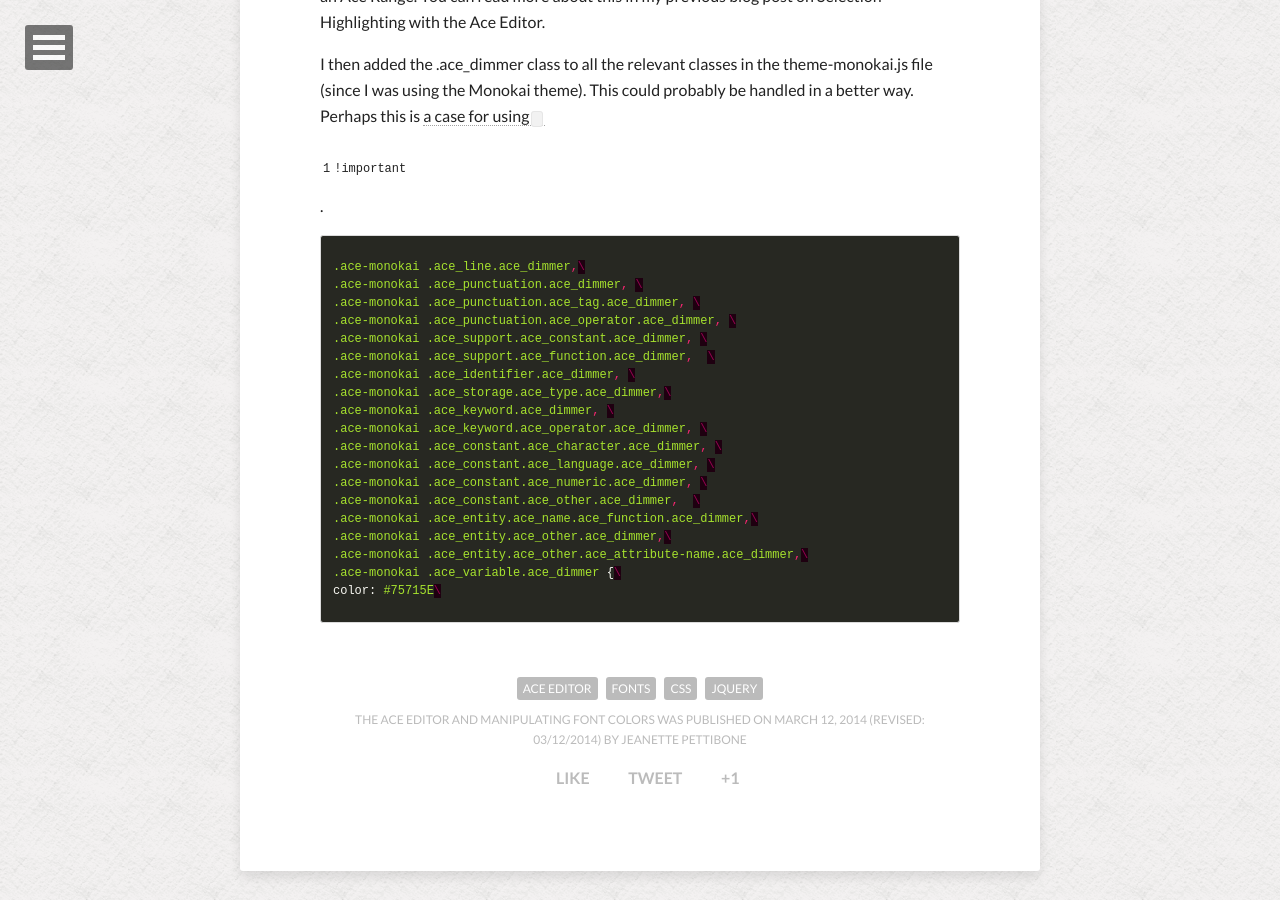
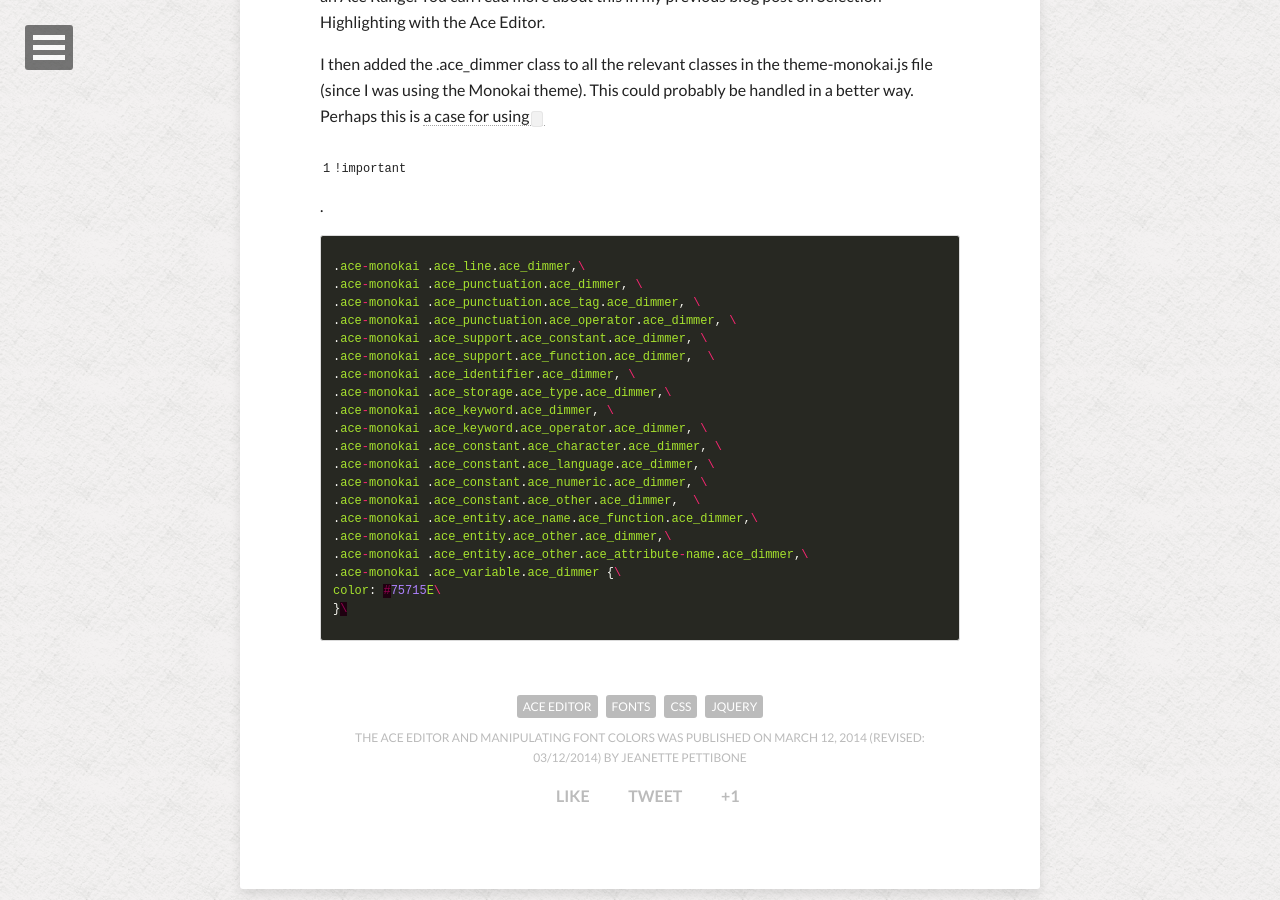
Before and after one commit to jgpettibone/jgpettibone.github.io, a Jekyll site: the page built from _posts/2014-03-12-ace-and-manipulating-font-colors.md, in a window 1280 px wide and 900 px high, scrolled down 1352 px. Built offline with Jekyll 4.4.1, drawn with Linux system fonts in a browser that asks for light colours; nearby versions of some CDN libraries; comment, search, counter and statistics services are not loaded.

Commit message:
Change to code highlighting

```diff
--- a/_posts/2014-03-12-ace-and-manipulating-font-colors.md
+++ b/_posts/2014-03-12-ace-and-manipulating-font-colors.md
@@ -30,7 +30,7 @@ Note that in the code above I'm using `getRowColumnIndices`, a functions I built
 
 I then added the .ace_dimmer class to all the relevant classes in the theme-monokai.js file (since I was using the Monokai theme).  This could probably be handled in a better way.  Perhaps this is [a case for using `!important`](http://css-tricks.com/when-using-important-is-the-right-choice/).
 
-{% highlight css %}
+{% highlight javascript %}
 .ace-monokai .ace_line.ace_dimmer,\
 .ace-monokai .ace_punctuation.ace_dimmer, \
 .ace-monokai .ace_punctuation.ace_tag.ace_dimmer, \
@@ -50,4 +50,5 @@ I then added the .ace_dimmer class to all the relevant classes in the theme-mono
 .ace-monokai .ace_entity.ace_other.ace_attribute-name.ace_dimmer,\
 .ace-monokai .ace_variable.ace_dimmer {\
 color: #75715E\
+}\
 {% endhighlight %}
```
